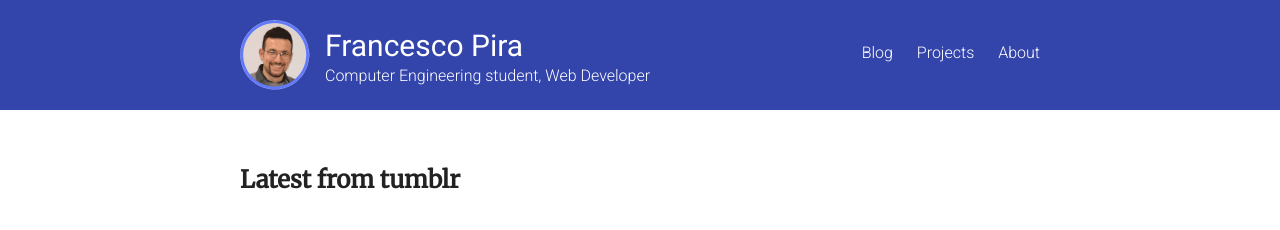
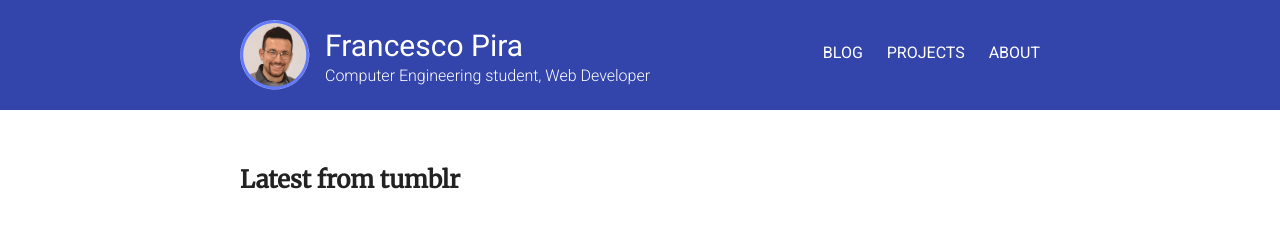
Before and after one commit to pirafrank/Jekyll-Blue, a Jekyll site: the page built from index.html, in a window 1280 px wide. Shown: the top 230 px of the page. Built offline with Jekyll 4.4.1, drawn with Linux system fonts in a browser that asks for light colours; Markdown is read by kramdown in place of the engine named in the settings.

Commit message:
better layout of nav links

```diff
--- a/_includes/nav.html
+++ b/_includes/nav.html
@@ -1,6 +1,6 @@
 
     <nav>
-      <a href="{{ site.baseurl }}/blog">Blog</a>
-      <a href="{{ site.baseurl }}/projects">Projects</a>
-      <a href="{{ site.baseurl }}/about">About</a>
+      <a href="{{ site.baseurl }}/blog">BLOG</a>
+      <a href="{{ site.baseurl }}/projects">PROJECTS</a>
+      <a href="{{ site.baseurl }}/about">ABOUT</a>
     </nav>
--- a/style.scss
+++ b/style.scss
@@ -268,7 +268,7 @@ nav {
     //color: $darkGray;
     color: #fff;
     text-align: right;
-    font-weight: 300;
+    font-weight: 400;
     //letter-spacing: 1px;
     &:hover, &:active {
       //color: $blue;
```
